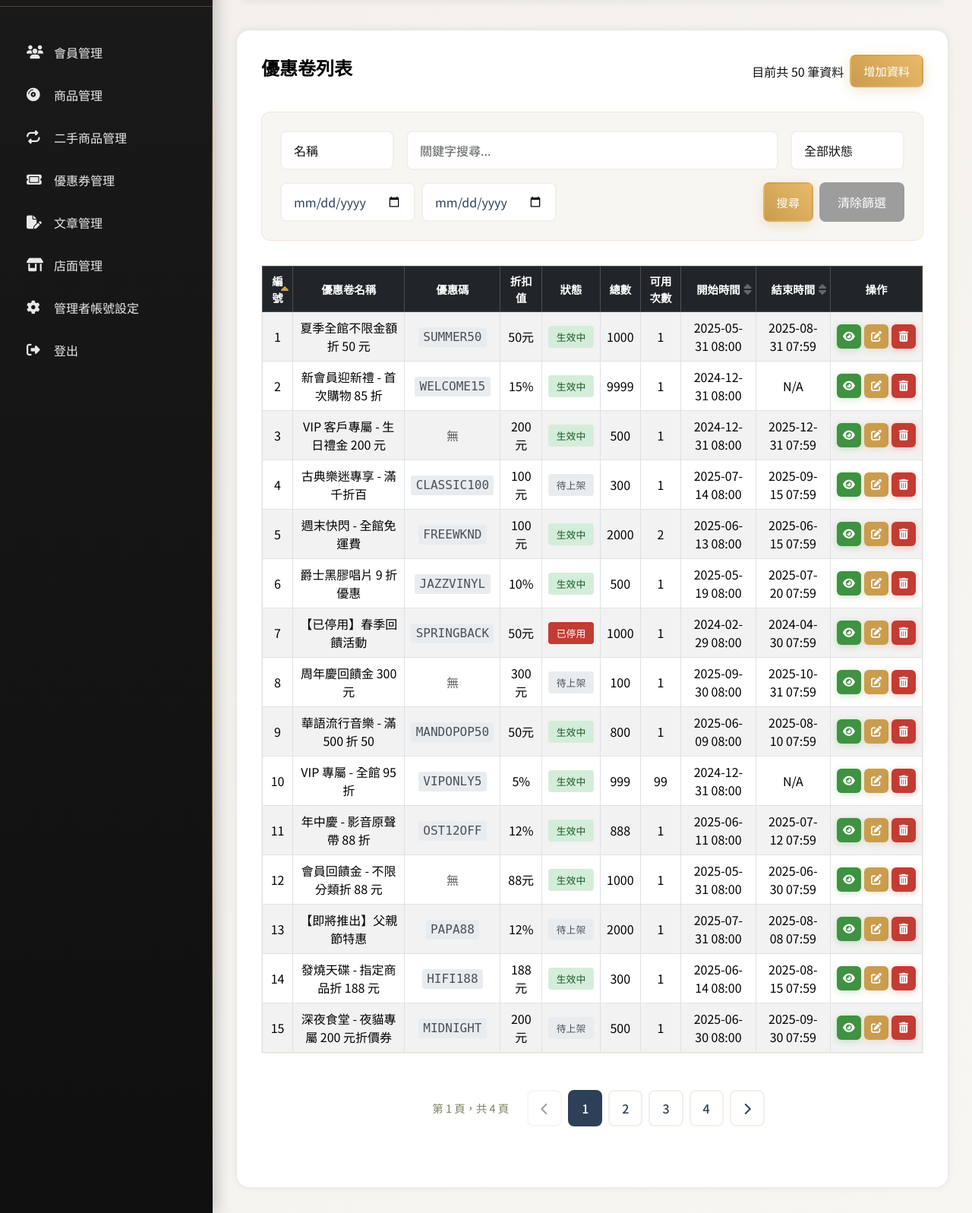
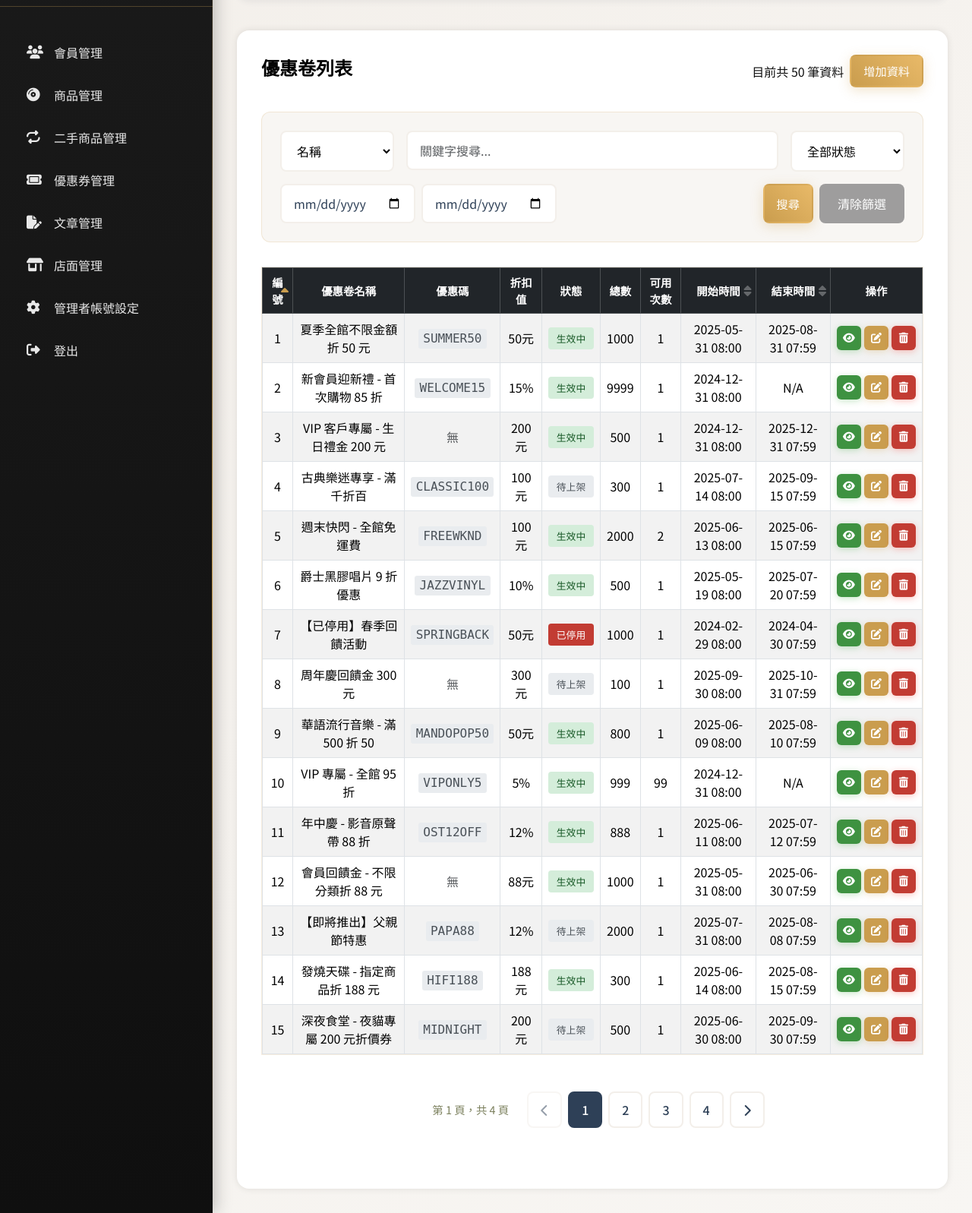
Before and after one commit to Kouji228/Vinyl_Shop_Dashboard, a PHP site: page /coupon/index.php in a window 1280 px wide. Shown: the part 128-1725 px from the top of the page at 76% size. Run offline with PHP 8.4, Linux system fonts and the light colour scheme; a user stored in the database is signed in; data comes from the database, SQL or seed files in the repository.

Commit message:
0617_小專前修改

```diff
--- a/coupon/index.php
+++ b/coupon/index.php
@@ -102,7 +102,7 @@ $totalPage = ceil($totalCount / $perPage);
 
     <div class="controls-section">
         <div class="filter-group">
-            <select name="qType" id="qTypeSelect" class="form-select">
+            <select name="qType" id="qTypeSelect" >
                 <option value="name" <?= ($filters['qType'] === 'name') ? 'selected' : '' ?>>名稱</option>
                 <option value="code" <?= ($filters['qType'] === 'code') ? 'selected' : '' ?>>優惠碼</option>
             </select>
@@ -112,7 +112,7 @@ $totalPage = ceil($totalCount / $perPage);
                 value="<?= htmlspecialchars($filters['search']) ?>" id="searchText">
         </div>
         <div class="filter-group">
-            <select name="status_filter" id="statusFilterSelect" class="form-select">
+            <select name="status_filter" id="statusFilterSelect" >
                 <option value="">全部狀態</option>
                 <?php foreach ($statusMap as $value => $displayText): ?>
                     <option value="<?= htmlspecialchars($value) ?>" <?= ($filters['status_filter'] === $value) ? "selected" : "" ?>>
--- a/css/register.css
+++ b/css/register.css
@@ -37,7 +37,7 @@ body {
 
 .auth-image {
     flex: 1;
-    background-image: url('../images/user_register.jpg');
+    background-image: url('../images/user_register.png');
     background-size: cover;
     background-position: center;
     position: relative;
--- a/product/index.php
+++ b/product/index.php
@@ -552,7 +552,8 @@ $totalPage = ceil($totalCount / $perPage);
           </div>
           <div class="form-group">
             <label class="form-label" for="modal_format">規格</label>
-            <input name="modal_format" id="modal_format" type="text" class="form-control" placeholder="LP數量 ex: 1LP" <?= $format ? 'value="' . htmlspecialchars($format) . '"' : '' ?>>
+            <input name="modal_format" id="modal_format" type="text" class="form-control" placeholder="LP數量 ex: 1LP"
+              <?= $format ? 'value="' . htmlspecialchars($format) . '"' : '' ?>>
             <!-- <div class="error-message" id="levelError"></div> -->
           </div>
 
@@ -672,6 +673,8 @@ $totalPage = ceil($totalCount / $perPage);
     // 先移除舊的 title / author 參數，避免殘留
     params.delete("title");
     params.delete("author");
+    params.delete("price1");
+    params.delete("price2");
 
     // 處理價格區間
     if (inputPrice1.value !== "") {
--- a/product/vinylUpdate.php
+++ b/product/vinylUpdate.php
@@ -143,7 +143,7 @@ try {
                             <select name="gender" id="gender" class="form-select" required>
                                 <?php foreach ($rowsGender as $row): ?>
                                     <?php if ($row["genre_id"] == $rowsVinyl["genre_id"]): ?>
-                                        <option value="<?= $row["id"] ?>">
+                                        <option value="<?= $row["id"] ?>" <?= $row["id"] == $rowsVinyl["gender_id"] ? 'selected' : "" ?>>
                                             <?= $row["gender"] ?>
                                         </option>
                                     <?php endif; ?>
```
Also changed, not shown: images/user_register.png (added).
